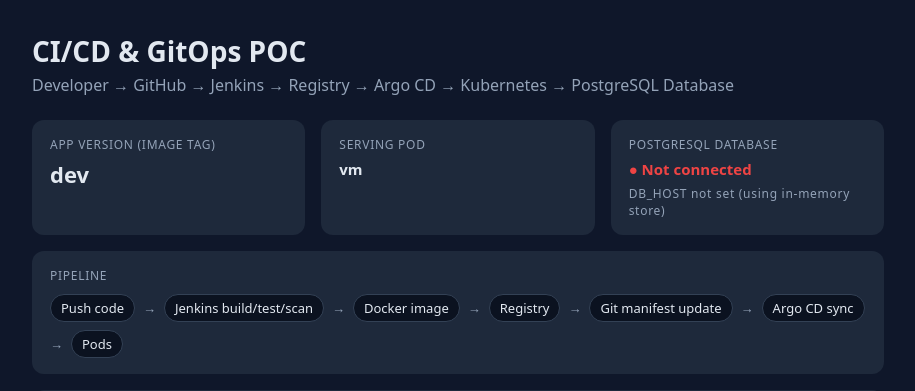
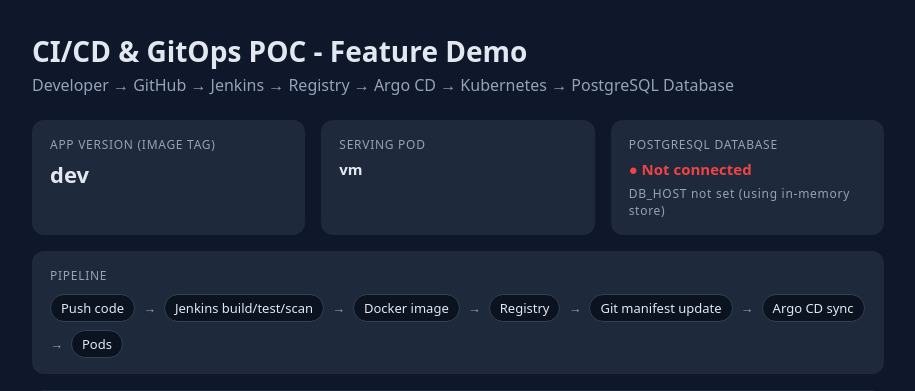
Before and after one commit to HARSHITHA194/poc-app, a Flask app: page / in a window 1280 px wide. Shown: the top 391 px of the page, without its empty margins (182-1097 px from the left). Run offline with Flask 3, Linux system fonts and the light colour scheme; some libraries are stand-ins or nearby versions.

Commit message:
Change page heading

```diff
--- a/app/templates/index.html
+++ b/app/templates/index.html
@@ -31,7 +31,7 @@
 </head>
 <body>
   <header>
-    <h1>CI/CD &amp; GitOps POC</h1>
+<h1>CI/CD &amp; GitOps POC - Feature Demo</h1>
     <p class="sub">Developer → GitHub → Jenkins → Registry → Argo CD → Kubernetes → PostgreSQL Database</p>
   </header>
 
```
